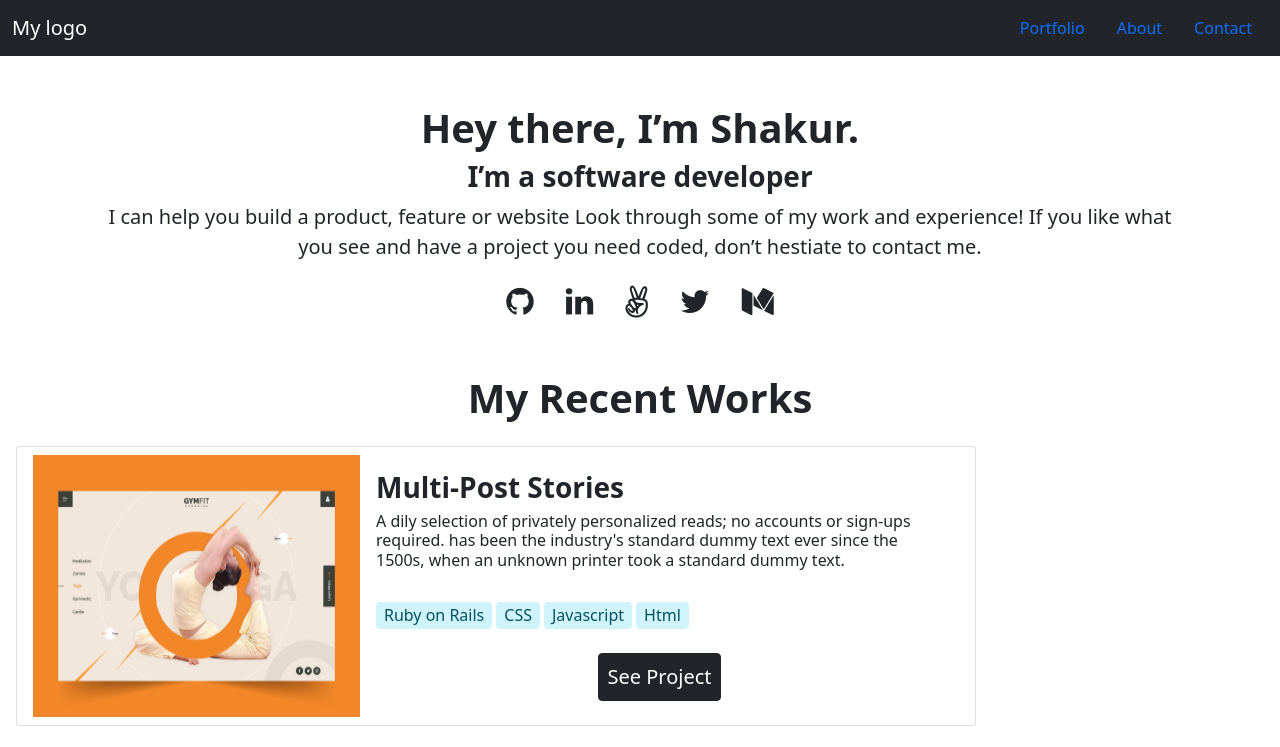
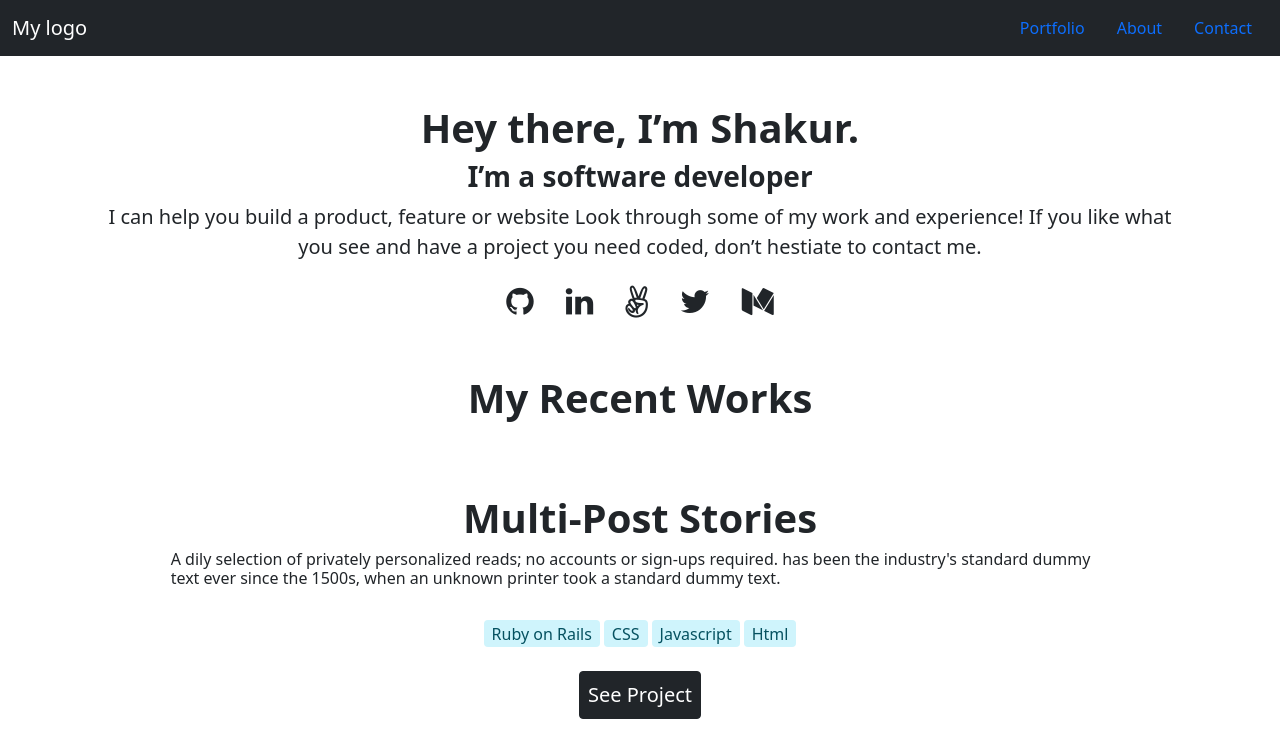
Before and after one commit to Gunjuzone/Portfolio-Bootstrap, a plain HTML site: page index.html in a window 1280 px wide. Shown: the top 747 px of the page. Drawn offline with nearby package versions, Linux system fonts and the light colour scheme.

Commit message:
Centralised MUlti Post

```diff
--- a/index.html
+++ b/index.html
@@ -45,22 +45,21 @@
         </ul>
       </section>
       <section>
-        <h2 class="text-center fs-1 fw-bold">My Recent Works</h2>
-        <li class="card list-group-item d-flex flex-row  col-lg-9 mx-3 my-4 justify-content-center">
-        <img src="Assets/backgroundcard.png" alt="">
-          <div class="card-body d-flex flex-column ">
-             <h4 class="card-title fw-bolder fs-3">Multi-Post Stories</h4>
+        <h2 class="text-center fs-1 fw-bold col-lg-10 mx-auto my-5">My Recent Works</h2>
+        <li class="card list-group-item border-0 d-flex flex-row  col-lg-10 px-5 mx-auto my-5 justify-content-center">
+             <div class="card-body d-flex flex-column ">
+             <h4 class="card-title fw-bolder fs-1 text-center ">Multi-Post Stories</h4>
              <h5 class="fs-6 fw-normal">A dily selection of privately personalized reads; no accounts or sign-ups required.
                has been the industry's standard dummy text ever since the 1500s,
                when an unknown printer took a standard dummy text.</h5>
-             <ul class="list-group list-group-flush flex-row gap-1 flex-lg-wrap my-4">
+             <ul class="list-group list-group-flush flex-row gap-1 flex-lg-wrap my-4 justify-content-center">
                <li class="list-group-item-info badge fw-light fs-6 px-2">Ruby on Rails</li>
                <li class="list-group-item-info badge fw-light fs-6 px-2">CSS</li>
                <li class="list-group-item-info badge fw-light fs-6 px-2">Javascript</li>
                <li class="list-group-item-info badge fw-light fs-6 px-2">Html</li>
              </ul>
              <div class="text-center">
-               <button type="button" class="btn btn-dark align-self-center p-2 fs-5 ">See Project</button>
+               <button type="button" class="btn btn-dark align-item-center p-2 fs-5 ">See Project</button>
              </div>
            </div>
           </li>
@@ -233,19 +232,17 @@
               </div>
             </div>
 
-            <!-- Email input -->
             <div class="form-outline mb-4">
               <input type="email" name="_replyto" id="form4Example2" oninvalid="setCustomValidity('Please enter a valid email')" class="form-control"
               placeholder="Email address"/>
             </div>
 
-            <!-- Message input -->
             <div class="form-outline mb-4">
               <textarea placeholder="Enter text here" required maxlength="500" class="form-control" id="form4Example3" rows="4"></textarea>
             </div>
 
           </fieldset>
-          <!-- Submit button -->
+
           <button type="submit" class="btn btn-dark btn-b p-3">Get in touch</button>
         </form>
       </section>
```
